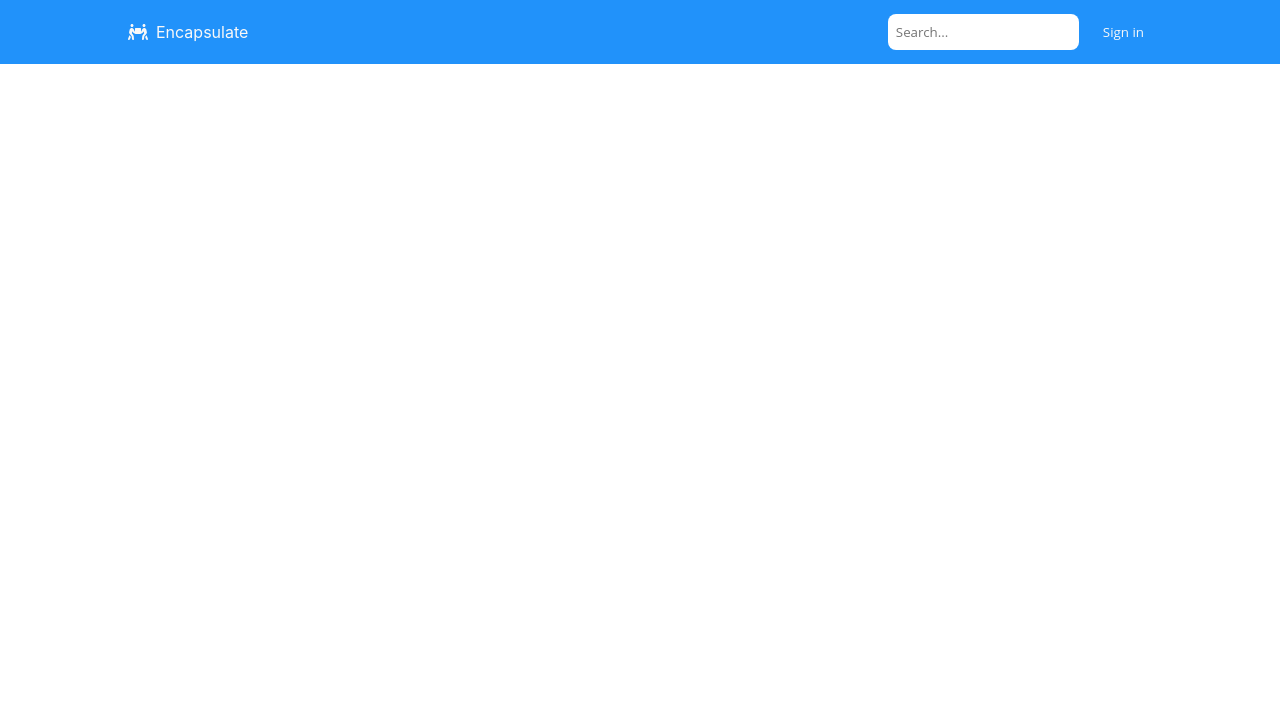
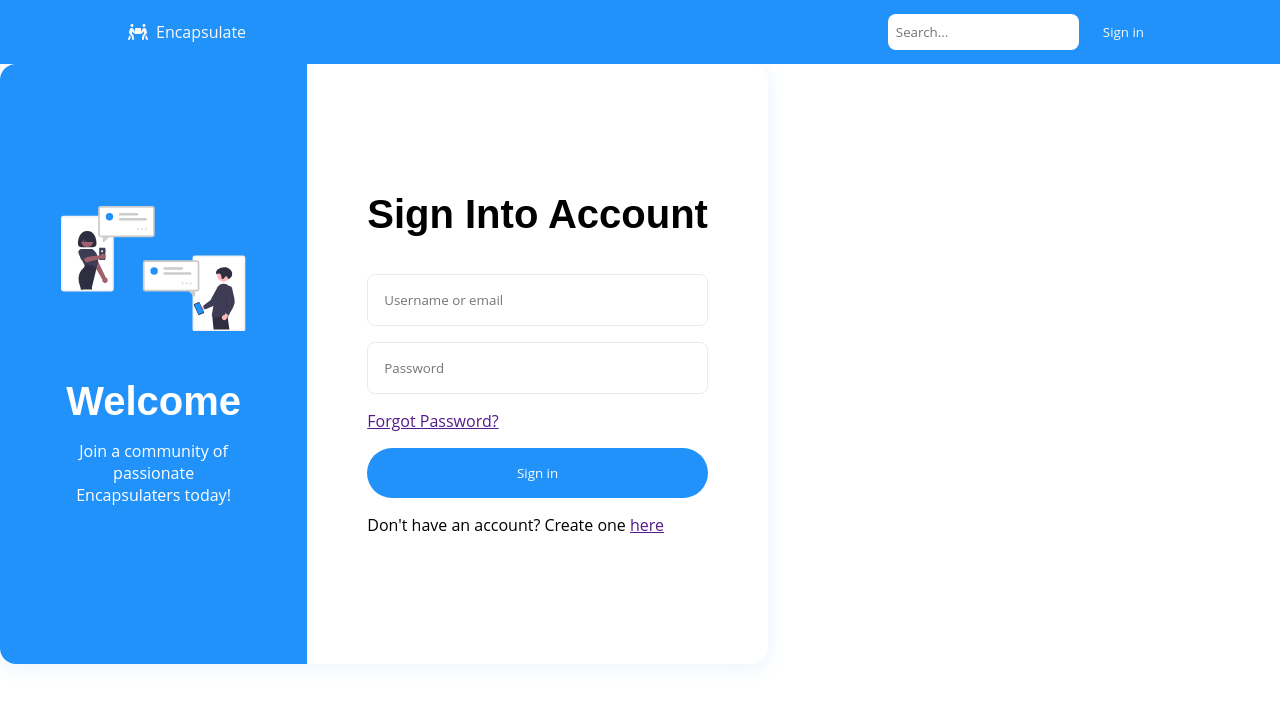
Before and after one commit to robokae/Encapsulate, a React (Create React App) app: page /signIn in a window 1280 px wide. Shown: the top 704 px of the page. Built offline with nearby package versions, Linux system fonts and the light colour scheme; what webfontloader would draw is missing.

Commit message:
sign in form markup and styling

```diff
--- a/package.json
+++ b/package.json
@@ -12,7 +12,7 @@
     "react": "^17.0.2",
     "react-dom": "^17.0.2",
     "react-router-dom": "^6.0.2",
-    "react-scripts": "4.0.3",
+    "react-scripts": "^4.0.3",
     "web-vitals": "^1.0.1",
     "webfontloader": "^1.6.28"
   },
--- a/src/App.js
+++ b/src/App.js
@@ -6,6 +6,8 @@ import Home from './pages/home/Home.js';
 import Create from './pages/create/Create.js';
 import UserProfile from './pages/userProfile/UserProfile.js';
 import SearchResults from './pages/searchResults/SearchResults.js';
+
+import SignInPopup from './components/signInPopup/SignInPopup.js';
 
 function App() {
   return (
@@ -17,6 +19,8 @@ function App() {
           <Route path="/create" element={<Create />} />
           <Route path="/userProfile" element={<UserProfile />} />
           <Route path="/searchResults" element={<SearchResults />} />
+
+          <Route path="/signIn" element={<SignInPopup />} />
       </Routes>
     </div>
   );
--- a/src/components/Navbar.css
+++ b/src/components/Navbar.css
@@ -15,6 +15,7 @@ nav {
     color: #F8F8F8;
     position: absolute;
     left: 10%;
+    font-family: 'Open Sans', Arial, Helvetica, sans-serif;
 }
 
 .logo, .logo-text {
--- a/src/components/Navbar.js
+++ b/src/components/Navbar.js
@@ -2,6 +2,12 @@ import { NavLink } from 'react-router-dom';
 import { FontAwesomeIcon } from '@fortawesome/react-fontawesome';
 import { faPeopleCarry } from '@fortawesome/free-solid-svg-icons';
 import './Navbar.css';
+
+import SignInPopup from './signInPopup/SignInPopup.js';
+
+const displaySignInPopup = () => {
+    console.log("Sign in");
+}
 
 function Navbar() {
     return (
@@ -15,7 +21,7 @@ function Navbar() {
                 </div>
                 <div className="navbar-right">
                     <input className="search-bar" placeholder="Search..." autoComplete="off" />
-                    <button className="sign-in-button">Sign in</button>
+                    <button className="sign-in-button" onClick={displaySignInPopup}>Sign in</button>
                 </div>
             </nav>
         </div>
--- /dev/null
+++ b/src/components/signInPopup/SignInPopup.css
@@ -0,0 +1,94 @@
+.sign-in-popup {
+    width: 60vw;
+    height: 75vh;
+    display: flex;
+    flex-direction: row;
+    background-color: #FFFFFF;
+    box-shadow: 0px 3px 20px rgba(33, 146, 250, 0.1);
+    font-family: "Open Sans", Arial, Helvetica, sans-serif;
+    position: absolute;
+    border-radius: 1rem;
+}
+
+h2 {
+    margin: 0;
+    font-family: 'Poppins', Arial, Helvetica, sans-serif;
+    font-weight: 700;
+    font-size: 2.5rem;
+}
+
+.sign-in-popup-left,
+.sign-in-popup-right {
+    display: flex;
+    justify-content: center;
+    align-items: center;
+}
+
+.sign-in-popup-left {
+    width: 40%;
+    background-color: #2192FA;
+    color: #FFFFFF;
+    border-top-left-radius: 1rem;
+    border-bottom-left-radius: 1rem;
+}
+
+.welcome-msg-container {
+    display: flex;
+    flex-direction: column;
+    justify-content: center;
+    align-items: center;
+}
+
+.welcome-msg-container p {
+    width: 60%;
+    text-align: center;
+}
+
+.social-networking {
+    height: 50%;
+    width: 60%;
+    margin-bottom: 3rem;
+}
+
+.sign-in-popup-right {
+    width: 60%;
+}
+
+.sign-in-form-container {
+    height: 70%;
+    display: flex;
+    flex-direction: column;
+    justify-content: space-evenly;
+}
+
+.sign-in-form {
+    display: flex;
+    flex-direction: column;
+    gap: 1rem;
+}
+
+.sign-in-form input {
+    padding: 1rem;
+    font-family: 'Open Sans', Arial, Helvetica, sans-serif;
+    border: 1px solid #E8EAED;
+    border-radius: .5rem;
+}
+
+.sign-in-form input:focus {
+    outline: none;
+    border-color: #2192FA;
+}
+
+.sign-in-form button {
+    padding: 1rem;
+    background-color: #2192FA;
+    border: transparent;
+    color: #FFFFFF;
+    font-family: 'Open Sans', Arial, Helvetica, sans-serif;
+    border-radius: 3rem;;
+}
+
+.sign-in-form button:hover {
+    background-color: #1f82df;
+    cursor: pointer;
+}
--- /dev/null
+++ b/src/components/signInPopup/SignInPopup.js
@@ -0,0 +1,30 @@
+import { ReactComponent as SocialNetworking } from './socialNetworking.svg';
+import './SignInPopup.css';
+
+function SignInPopup() {
+    return (
+        <div className="sign-in-popup">
+            <div className="sign-in-popup-left">
+                <div className="welcome-msg-container">
+                    <SocialNetworking className="social-networking"/>
+                    <h2>Welcome</h2>
+                    <p>Join a community of passionate Encapsulaters today!</p>
+                </div>
+            </div>
+            <div className="sign-in-popup-right">
+                <div className="sign-in-form-container">
+                    <h2>Sign Into Account</h2>
+                    <form className="sign-in-form" action="">
+                        <input type="text" placeholder="Username or email" autoComplete="off" required/>
+                        <input type="password" placeholder="Password" autoComplete="off" required/>
+                        <a href="">Forgot Password?</a>
+                        <button>Sign in</button>
+                        <span>Don't have an account? Create one <a href="">here</a></span>
+                    </form>
+                </div>
+            </div>
+        </div>
+    );
+}
+
+export default SignInPopup;
--- a/src/index.js
+++ b/src/index.js
@@ -7,7 +7,7 @@ import App from './App';
 
 WebFont.load({
   google: {
-    families: ['Open Sans:400,600,700']
+    families: ['Open Sans:400,600,700', 'Poppins:700']
   }
 });
 
```
Also changed, not shown: src/components/signInPopup/socialNetworking.svg (added).
